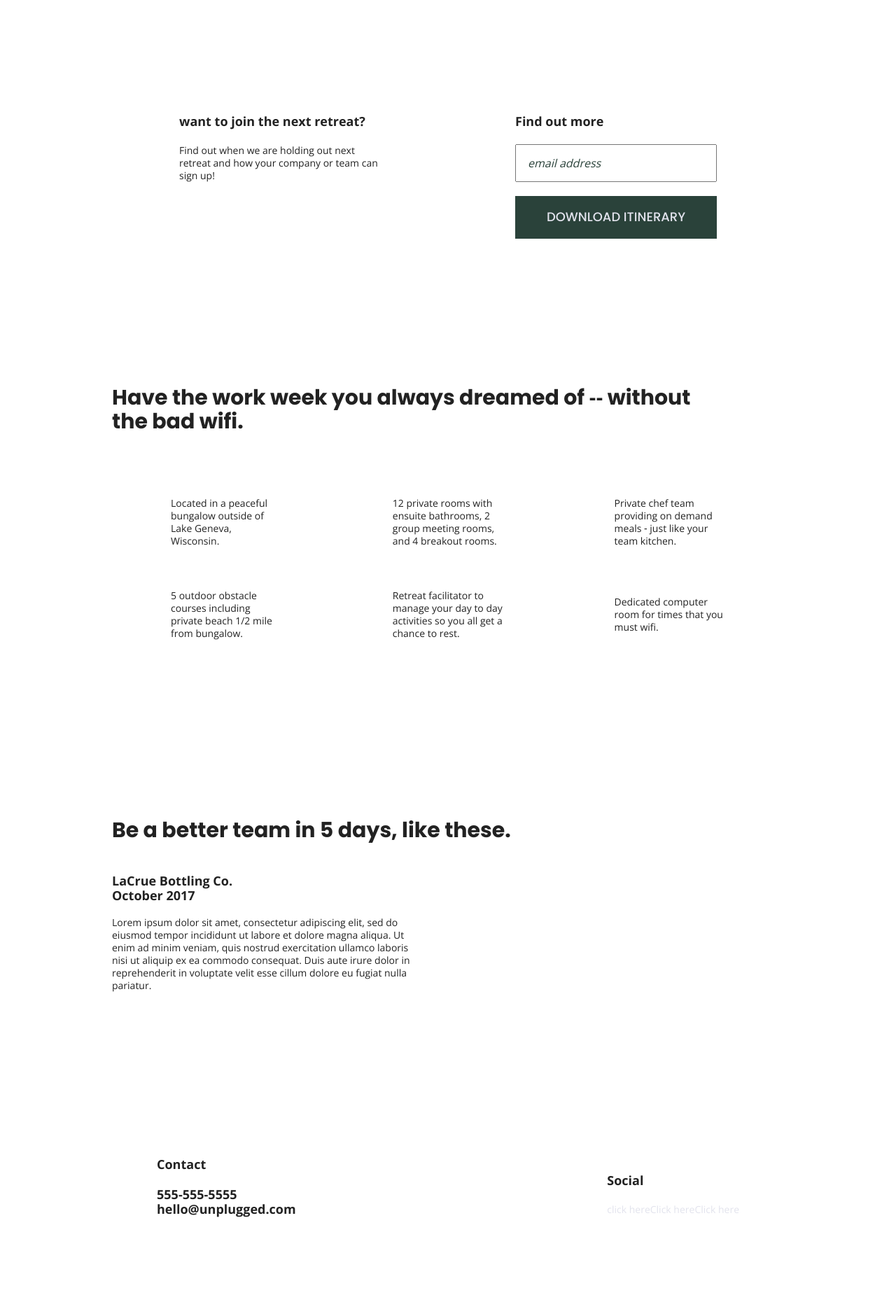
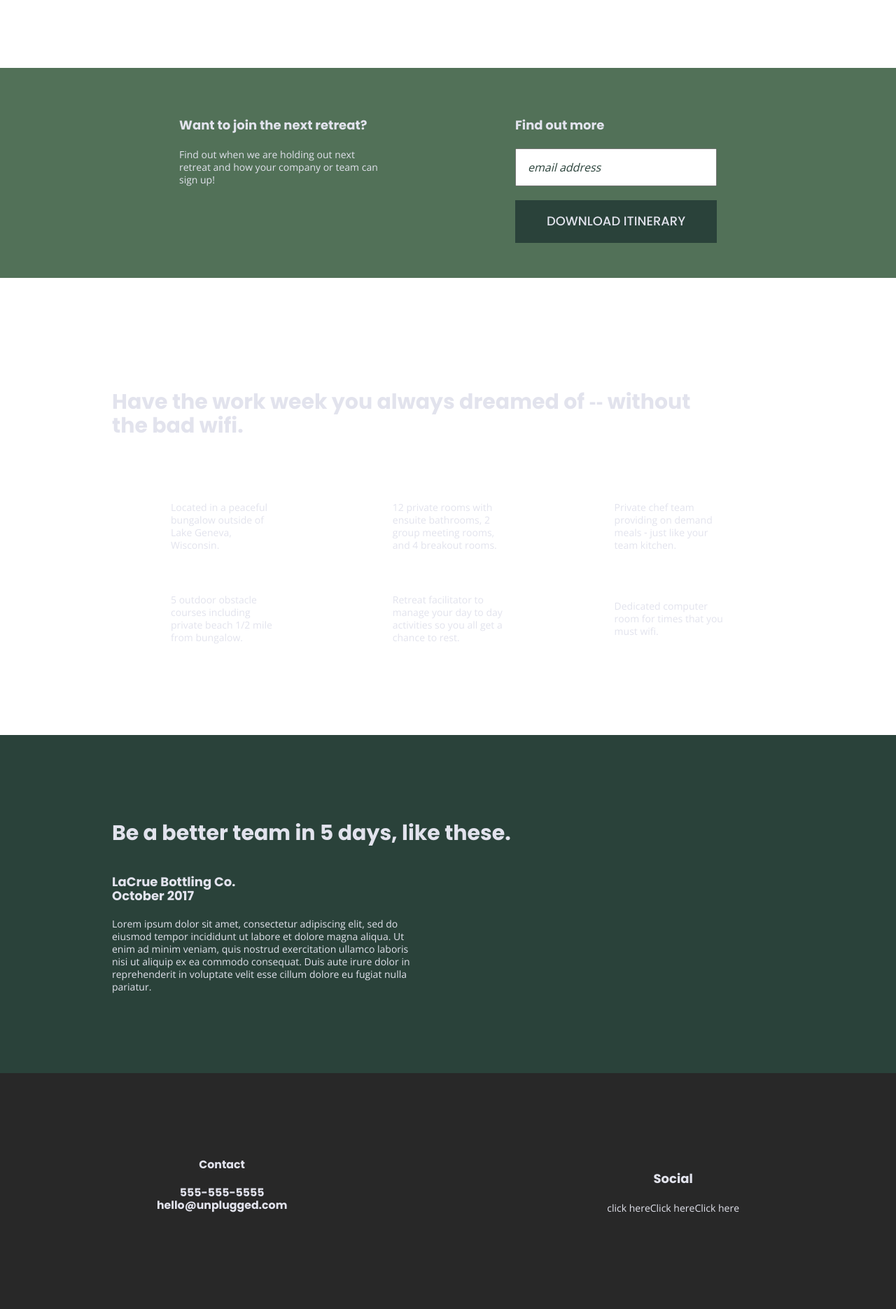
Before and after one commit to steve271974/unplugged-retreat, a website built with Parcel: page index.html in a window 1280 px wide. Shown: the part 342-2212 px from the top of the page at 70% size. Built offline with nearby package versions, Linux system fonts and the light colour scheme.

Commit message:
Committ message to adding the main styles to the home, about and faq pages short of images and maps.

```diff
--- a/css/main.css
+++ b/css/main.css
@@ -96,6 +96,7 @@ textarea {
   body {
     font-family: 'Open Sans', sans-serif;
     font-size: 1em;
+    color: #e2e3ed;
   }
 
   ul, li {
@@ -107,6 +108,11 @@ textarea {
     text-decoration: none;
   }
 
+  h1 {
+    font-size: 2.25em;
+    font-family: 'Poppins', sans-serif;
+  }
+
   h2 {
     font-family: 'Poppins', sans-serif;
     font-size: 1.875em;
@@ -116,6 +122,11 @@ textarea {
     font-family: 'Open Sans', sans-serif;
     font-size: 1.125em;
     margin: 22px 0;
+  }
+
+  h3 {
+    font-family: 'Poppins', sans-serif;
+    font-size: 1.125em;
   }
 
   p {
@@ -152,6 +163,7 @@ textarea {
 
    header {
      padding: 15px 0;
+     background-color: #202322;
    }
 
    header .content-wrapper {
@@ -174,6 +186,8 @@ textarea {
      display: flex;
      justify-content: space-around;
      width: 100%;
+     font-weight: bold;
+     font-size: 1.125em;
    }
 
    .header-divider {
@@ -182,8 +196,18 @@ textarea {
      margin: 19px 0 23px 0;
    }
 
+   .form-area {
+    background-color: #527158;
+   }
+
    footer {
      flex-direction: column;
+     text-align: center;
+     background-color: #282828;
+   }
+
+   .reviews {
+    background-color: #2a423a;
    }
 
    footer .social-icons {
@@ -209,6 +233,7 @@ textarea {
 
    footer .contact {
      margin-bottom: 50px;
+     font-size: .875em;
    }
 
    footer .copyright {
@@ -233,7 +258,7 @@ textarea {
   }
 
   aside .form {
-    margin: 30px;
+    /*margin: 30px;*/
   }
 
   input[type=text] {
@@ -275,6 +300,8 @@ textarea {
 
   .features p {
     margin: 0;
+    font-size: 0.875em;
+    line-height: 1.286em;
   }
 
   .features article {
@@ -284,6 +311,8 @@ textarea {
 
   .features h2 {
     margin: 60px 0;
+    font-family: 'Poppins', sans-serif;
+    font-size: 1.875em;
   }
 
   /*  Reviews Area  */
@@ -293,9 +322,21 @@ textarea {
     flex-flow: row wrap;
   }
 
+  .reviews h2 {
+    font-size: 1.875em;
+    font-family: 'Poppins', sans-serif;
+    line-height: 1em;
+  }
+
   .reviews h3 {
     width: 55%;
     margin: 20px 0;
+    font-size: 1.125em;
+  }
+
+  .reviews p {
+    font-size: 0.875em;
+    line-height: 1.286em;
   }
 
   /* ==========================================================================
@@ -306,6 +347,7 @@ textarea {
      justify-content: center;
      align-items: center;
      flex-flow: row wrap;
+     background-color: #527158;
    }
 
    .contact-section {
@@ -313,6 +355,7 @@ textarea {
     justify-content: center;
     align-items: center;
     flex-flow: row wrap;
+    background-color: #2a423a;
   }
 
    /* ==========================================================================
@@ -324,6 +367,7 @@ textarea {
     justify-content: center;
     align-items: center;
     flex-flow: row wrap;
+    background-color: #527158;
   }
 
   .faq-section .content-wrapper {
--- a/index.html
+++ b/index.html
@@ -3,7 +3,7 @@
 
 <head>
   <meta charset="utf-8">
-  <title></title>
+  <title>Unplugged Retreat</title>
   <meta name="description" content="">
   <meta name="viewport" content="width=device-width, initial-scale=1">
 
@@ -53,10 +53,10 @@
       </div>
     </section>
 
-    <aside>
+    <aside class="form-area">
       <div class="content-wrapper">
         <div class="form-description">
-          <h3>want to join the next retreat&quest;</h3>
+          <h3>Want to join the next retreat&quest;</h3>
           <p>Find out when we are holding out next retreat and how your company or team can sign up&excl;</p>
         </div>
         <div class="form">
```
Also changed, not shown: about/index.html (+7 -4 lines).
